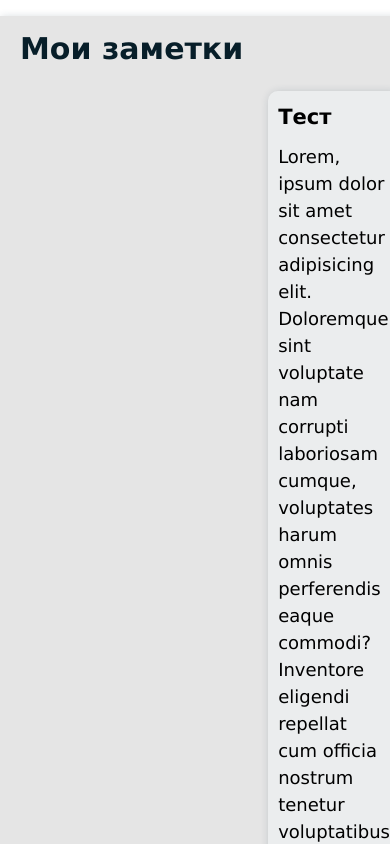
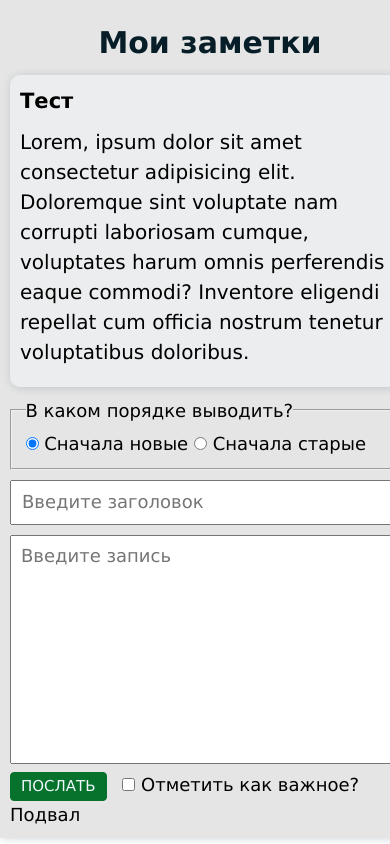
Before and after one commit to litovaSerg/mynotes, a plain HTML site: page index.html in a window 390 px wide. Shown: the top 844 px of the page. Drawn offline with Linux system fonts and the light colour scheme.

Commit message:
media queries add for 575px max-width and portrait otientation

```diff
--- a/css/style.css
+++ b/css/style.css
@@ -26,8 +26,8 @@ h2 {
 .container {
   width: 100%;
   max-width: 1400px;
-  margin: 1.6rem auto;
-  padding: 0 1rem;
+  margin: 0 auto;
+  padding: 1rem;
   display: grid;
   grid-template-areas: 'header header' 'articles sidebar' 'form form' 'footer footer';
   grid-template-rows: repeat(4, max-content);
@@ -70,14 +70,15 @@ h2 {
 .footer {
   grid-area: footer;
 }
-.article, .red-article {
+.article,
+.red-article {
   padding: 1rem;
   background-color: rgba(237, 239, 241, 0.8);
   border-radius: 1rem;
 }
 
 .red-article {
-  background-color: rgba(233, 62, 19,0.2);
+  background-color: rgba(233, 62, 19, 0.2);
 }
 .article__btn,
 .submit-btn {
@@ -122,8 +123,6 @@ h2 {
   transition: all 0.5s ease;
   background-color: transparent;
   color: black;
-
-
 }
 .text-muted {
   font-size: 1.2rem;
@@ -132,7 +131,8 @@ h2 {
 .forms__reverse,
 .input,
 .title-edit,
-.article,.red-article {
+.article,
+.red-article {
   margin-bottom: 1rem;
 }
 .title-edit {
@@ -140,7 +140,8 @@ h2 {
 }
 .radio {
 }
-.send-post,.forms__reverse{
+.send-post,
+.forms__reverse {
   width: 50%;
 }
 fieldset {
@@ -163,3 +164,30 @@ fieldset {
 }
 .post {
 }
+
+/* Media Queries */
+@media all and (orientation: portrait), (max-width: 575px) {
+  .container {
+    display: block;
+    width: 100%;
+  }
+  .header {
+    text-align: center;
+  }
+  .text-muted,
+  .text-muted ~ h2 {
+    text-align: center;
+  }
+  .article p,
+  .red-article p {
+    font-size: 2rem;
+  }
+  .article__button-block {
+    display: flex;
+    justify-content: center;
+  }
+  .send-post,
+  .forms__reverse {
+    width: 100%;
+  }
+}
--- a/js/script.js
+++ b/js/script.js
@@ -1,9 +1,6 @@
 'use strict';
-
 const posts = document.querySelector('.posts');
-
 //  Indexed DB
-
 let db;
 let dbReq = indexedDB.open('DB', 1);
 dbReq.onupgradeneeded = (event) => {
@@ -55,7 +52,6 @@ dbReq.onsuccess = (event) => {
 };
 
 // Отправка заметки
-
 const submitForm = document.querySelector('.send-post');
 submitForm.addEventListener('submit', (event) => {
   event.preventDefault();
@@ -142,13 +138,14 @@ function displayNotes(notes) {
       '</h2>' +
       '<p>' +
       note.text +
-      '</p>' +
+      '</p>' + '<div class="article__button-block">'+
       '<button type="button" class="article__btn article__btn_del" onclick="deleteNote(event)" data-id="' +
       note.timestamp +
       '">Удалить пост</button>' +
       '<button type="button" class="article__btn article__btn_edit" onclick="editNote(event)" data-id="' +
       note.timestamp +
       '">Редактировать пост</button>' +
+      '</div>'+
       '</article>';
   }
   posts.innerHTML = listHTML;
```
